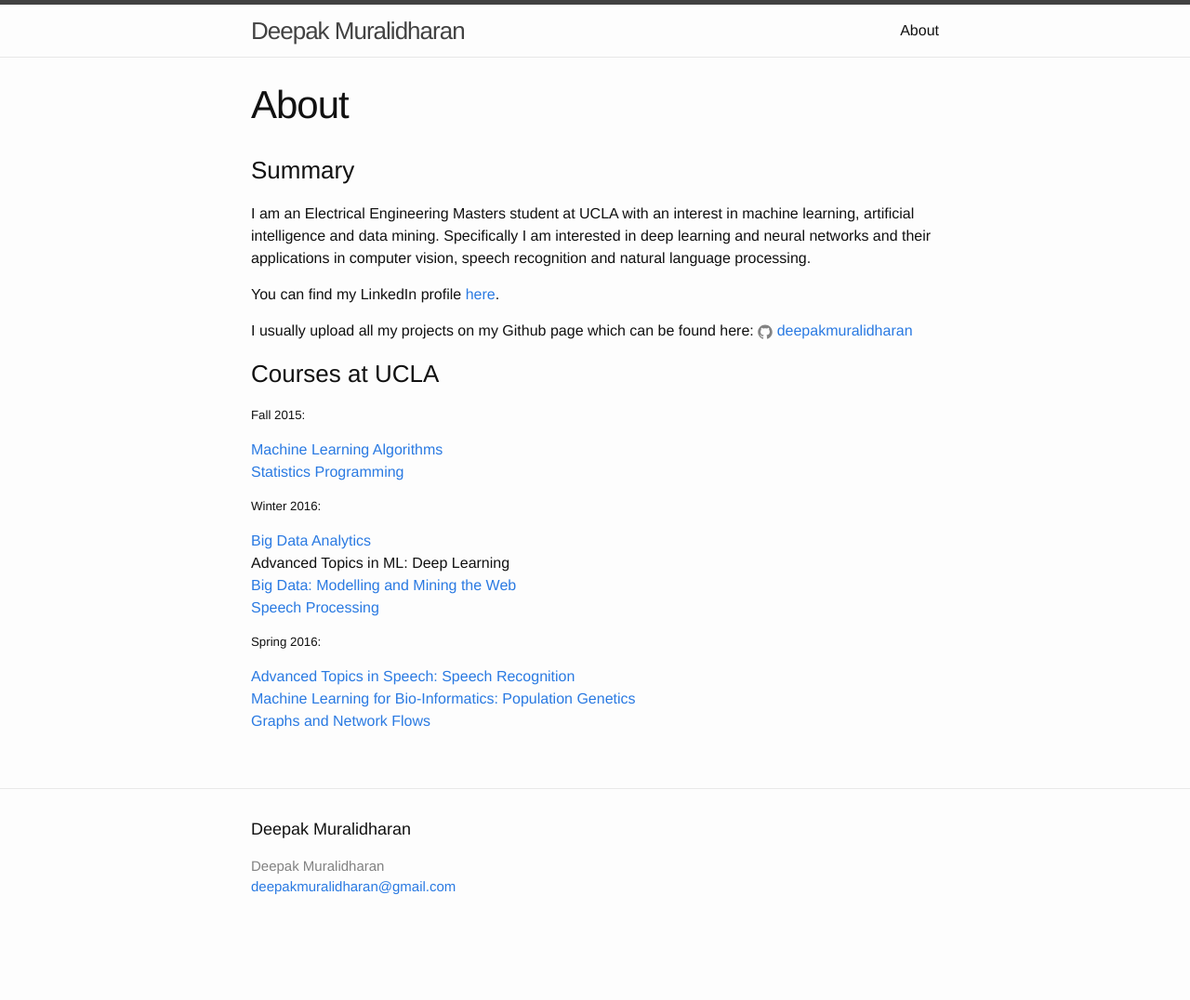
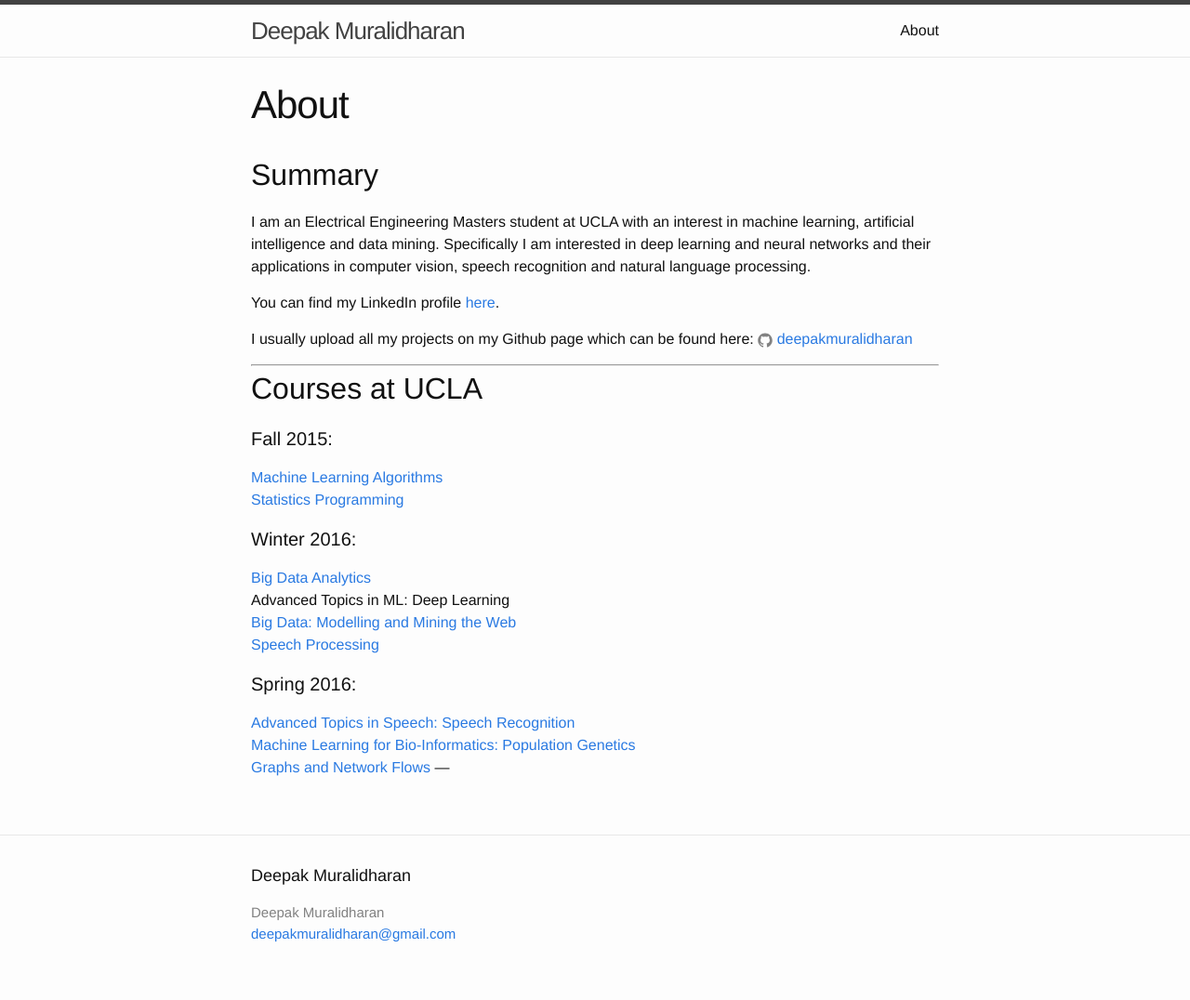
Before and after one commit to DeepakMuralidharan/blog, a Jekyll site: the page built from about.md, in a window 1280 px wide. Shown: the whole page at 93% size. Built offline with Jekyll 4.4.1, drawn with Linux system fonts in a browser that asks for light colours; before the commit the page ends 1026 px from its top, so only the background shows below that.

Commit message:
added lines.

```diff
--- a/about.md
+++ b/about.md
@@ -4,7 +4,7 @@ title: About
 permalink: /about/
 ---
 
-### Summary
+## Summary
 
 I am an Electrical Engineering Masters student at UCLA with an interest in machine learning, artificial intelligence
 and data mining. Specifically I am interested in deep learning and neural networks and their applications in computer vision, speech recognition and natural language processing.
@@ -13,21 +13,23 @@ You can find my LinkedIn profile [here](https://www.linkedin.com/in/muralidharan
 
 I usually upload all my projects on my Github page which can be found here:
 {% include icon-github.html username="deepakmuralidharan" %}
+---
 
-### Courses at UCLA
+## Courses at UCLA
 
-##### Fall 2015:
+#### Fall 2015:
 [Machine Learning Algorithms](https://github.com/deepakmuralidharan/CS260-Machine-Learning-Algorithms)
 [Statistics Programming](https://github.com/deepakmuralidharan/STATS202A-Statistics-Programming)
 
 
-##### Winter 2016:
+#### Winter 2016:
 [Big Data Analytics](https://github.com/deepakmuralidharan/CS249-Yelp-Restaurant-Photo-Classification-Challenge)
 Advanced Topics in ML: Deep Learning
 [Big Data: Modelling and Mining the   Web](https://github.com/deepakmuralidharan/EE239AS-Big-Data-Modelling-and-Mining-the-Web)
 [Speech Processing](https://github.com/ShubhamAgarwal12/SpeechProcessing)
 
-##### Spring 2016:
+#### Spring 2016:
 [Advanced Topics in Speech: Speech Recognition](https://github.com/ShubhamAgarwal12/Automatic-Speaker-Recognition)
 [Machine Learning for Bio-Informatics: Population Genetics](https://github.com/deepakmuralidharan/CM229-Genotype-Imputation-using-Bidirectional-RNN)
 [Graphs and Network Flows](https://github.com/deepakmuralidharan/EE232E-Graphs-and-Network-Flows)
+---
```
